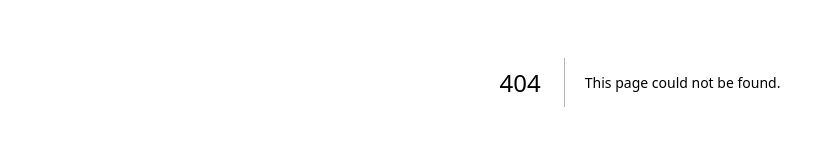
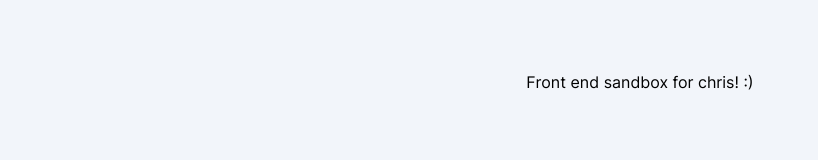
Before and after one commit to ChrisLawrieNikhilRavi/AutoFeatureSelection-nextjs, a Next.js app: page /chris_charts in a window 1280 px wide. Before the commit this address had no page. Shown: the part 318-478 px from the top of the page, without its empty margins (0-818 px from the left). Built offline with nearby package versions, Linux system fonts and the light colour scheme.

Commit message:
first commit

```diff
--- a/package.json
+++ b/package.json
@@ -17,12 +17,12 @@
     "eslint": "8.32.0",
     "eslint-config-next": "13.1.5",
     "framer-motion": "^8.5.2",
-    "next": "13.1.5",
+    "next": "^13.1.5",
     "next-pwa": "^5.6.0",
     "next-s3-upload": "^0.2.9",
     "nprogress": "^0.2.0",
-    "react": "18.2.0",
-    "react-dom": "18.2.0",
+    "react": "^18.2.0",
+    "react-dom": "^18.2.0",
     "react-icons": "^4.7.1",
     "react-qr-code": "^2.0.11",
     "react-ripples": "^2.2.1",
--- /dev/null
+++ b/pages/chris_charts.js
@@ -0,0 +1,35 @@
+import { FadeContainer } from "@/content/FramerMotionVariants";
+import { motion } from "framer-motion";
+import Metadata from "@/components/MetaData";
+import pageMeta from "@/content/meta";
+import { useRouter } from "next/router";
+
+export default function Home() {
+  const router = useRouter();
+  let { url } = router.query;
+
+  return (
+    <>
+      <Metadata
+        description={pageMeta.preprocess.description}
+        previewImage={pageMeta.preprocess.image}
+        keywords={pageMeta.preprocess.keywords}
+      />
+
+      {/* Following is the new Code */}
+      <div className="relative dark:bg-darkPrimary dark:text-gray-100 max-w-4xl 2xl:max-w-5xl 3xl:max-w-7xl mx-auto">
+        <motion.section
+          initial="hidden"
+          whileInView="visible"
+          variants={FadeContainer}
+          viewport={{ once: true }}
+          className="grid place-content-center py-20  min-h-screen"
+        >
+          <div className="w-full relative mx-auto flex flex-col items-center gap-10">
+            Front end sandbox for chris! :)
+          </div>
+        </motion.section>
+      </div>
+    </>
+  );
+}
```
Also changed, not shown: 1 other file (tests, documents, lock files or other folders).
